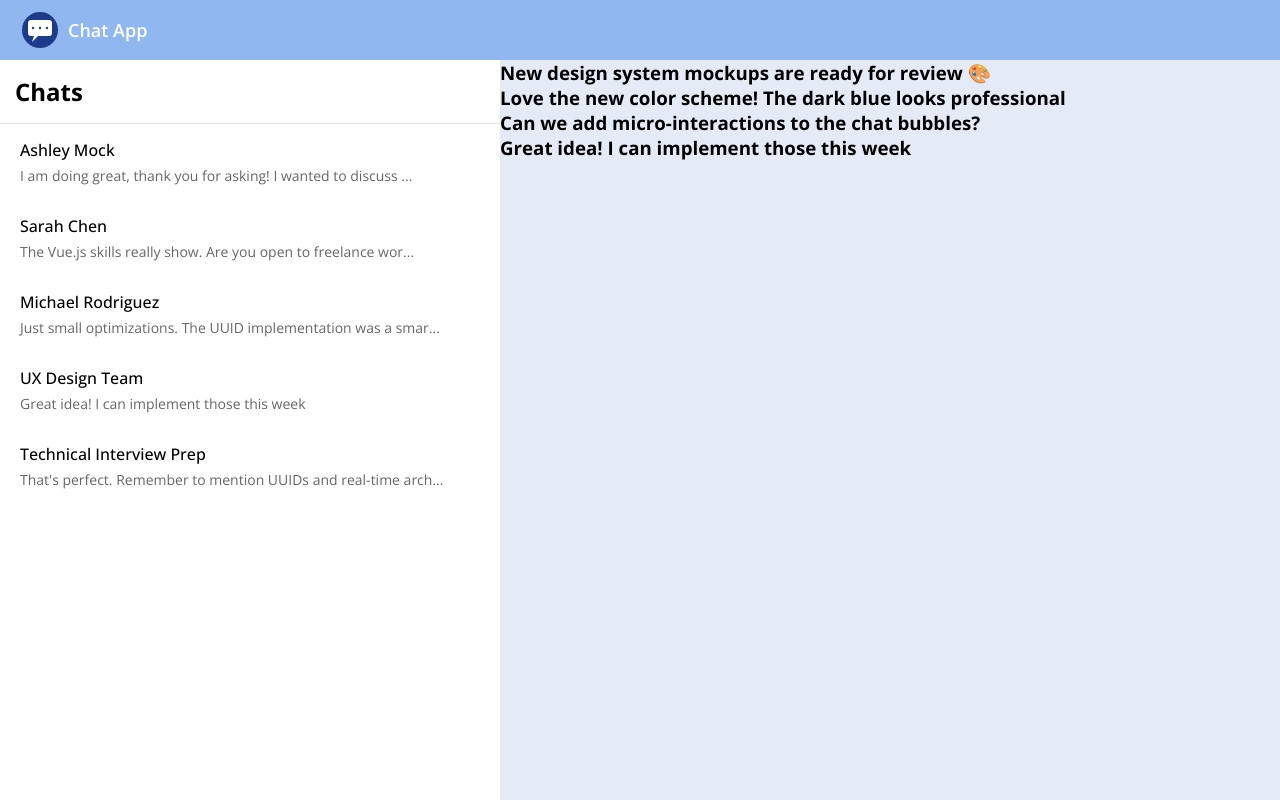
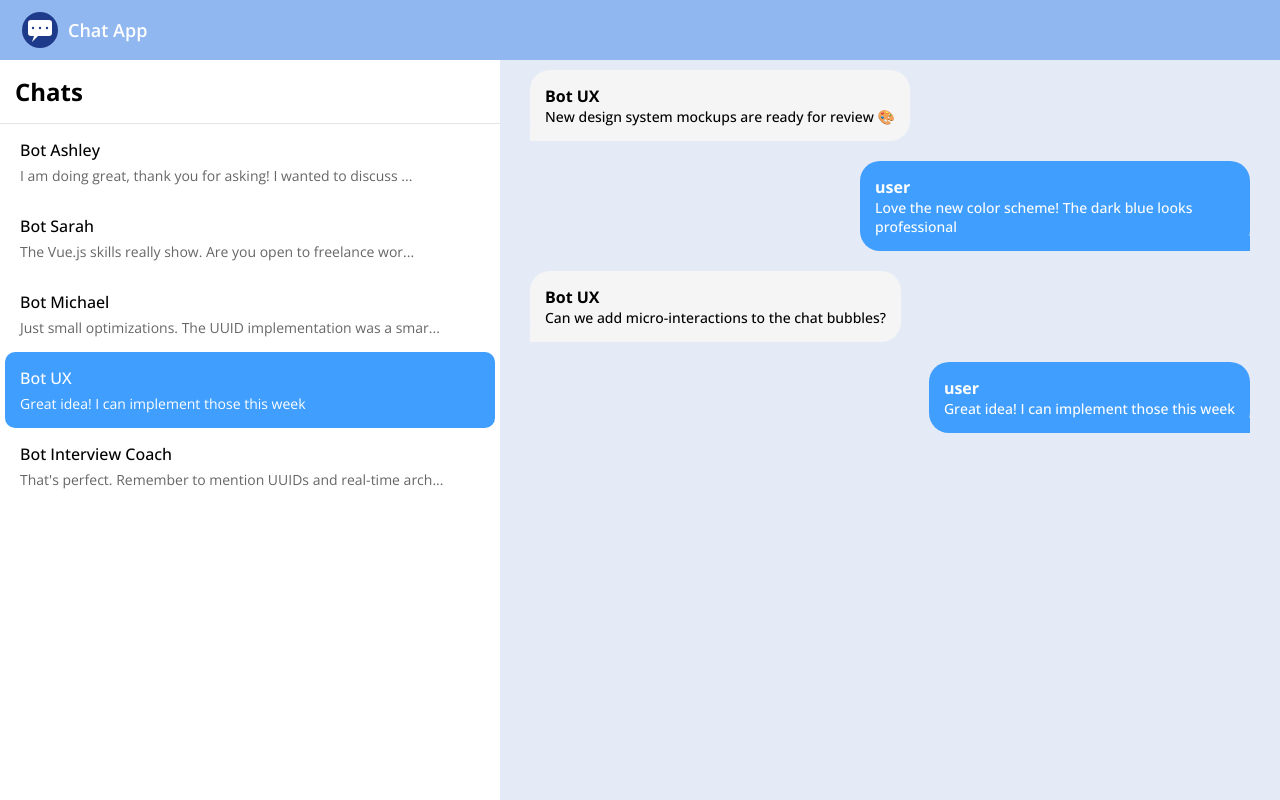
Before and after one commit to ruslanskrims/chat-app, a Vue app: page /chat/071fa3f7-ed00-441e-8c2b-381a3729d62d in a window 1280 px wide. Built offline with nearby package versions, Linux system fonts and the light colour scheme.

Commit message:
feature: added MessageList, MessageItem, message display for each chat + added navigation between chats

```diff
--- a/src/features/chat/components/ChatItem.vue
+++ b/src/features/chat/components/ChatItem.vue
@@ -1,5 +1,5 @@
 <script lang="ts" setup>
-import type { Chat } from '../stores/chatStore'
+import type { Chat } from '@/types/chat'
 import { getLastMessage } from '../utils/chatUtils'
 
 defineProps<{ chat: Chat }>()
@@ -7,7 +7,11 @@ defineProps<{ chat: Chat }>()
 
 <template>
   <RouterLink :to="`/chat/${chat.id}`">
-    <div class="sidebar__chat-item" :key="chat.id">
+    <div
+      class="sidebar__chat-item"
+      :key="chat.id"
+      :class="{ 'sidebar__chat-item--active': $route.params.chatId === chat.id }"
+    >
       <div class="sidebar__chat-item__content">
         <h3 class="sidebar__chat-item__name">{{ chat.title }}</h3>
         <p class="sidebar__chat-item__last-message">
@@ -45,6 +49,16 @@ a {
       font-size: 14px;
       color: #666;
     }
+    &--active {
+      background-color: #409eff;
+      color: #fff;
+      .sidebar__chat-item__last-message {
+        color: #fff;
+      }
+      &:hover {
+        background-color: #409eff;
+      }
+    }
   }
 }
 </style>
--- a/src/features/chat/components/ChatList.vue
+++ b/src/features/chat/components/ChatList.vue
@@ -1,6 +1,6 @@
 <script lang="ts" setup>
+import type { Chat } from '@/types/chat'
 import ChatItem from './ChatItem.vue'
-import type { Chat } from '../stores/chatStore'
 
 defineProps<{ chats: Chat[] }>()
 </script>
--- a/src/features/chat/components/ChatWindow.vue
+++ b/src/features/chat/components/ChatWindow.vue
@@ -2,6 +2,7 @@
 import { useChatStore } from '@/features/chat/stores/chatStore'
 import { computed } from 'vue'
 import { useRoute } from 'vue-router'
+import MessageList from './MessageList.vue'
 
 const route = useRoute()
 const { chats } = useChatStore()
@@ -17,13 +18,7 @@ const messages = computed(() => {
 <template>
   <el-container class="chatwindow__container">
     <div v-if="chatId" class="chatwindow__content">
-      <el-scrollbar class="chatwindow__message-list">
-        <div class="chatwindow__message-item" v-for="message in messages" :key="message.id">
-          <div class="chatwindow__message-item__content">
-            <h3 class="chatwindow__message-item__name">{{ message.text }}</h3>
-          </div>
-        </div>
-      </el-scrollbar>
+      <MessageList :messages="messages" />
     </div>
   </el-container>
 </template>
--- /dev/null
+++ b/src/features/chat/components/MessageItem.vue
@@ -0,0 +1,80 @@
+<script lang="ts" setup>
+import { SenderEnumTypes } from '../enums/chatEnums'
+import type { Message } from '@/types/message'
+
+defineProps<{ message: Message }>()
+</script>
+
+<template>
+  <div
+    class="chatwindow__message-item"
+    :class="{
+      'chatwindow__message-item--user': message.senderType === SenderEnumTypes.User,
+      'chatwindow__message-item--bot': message.senderType === SenderEnumTypes.Bot,
+    }"
+    :key="message.id"
+  >
+    <h3 class="chatwindow__message-item__name">{{ message.sender }}</h3>
+    <div class="chatwindow__message-item__content">
+      <h3 class="chatwindow__message-item__text">{{ message.text }}</h3>
+    </div>
+  </div>
+</template>
+
+<style scoped lang="scss">
+.chatwindow {
+  &__message-item {
+    max-width: 50%;
+    border-radius: 20px;
+    padding: 15px;
+    margin: 10px;
+    background-color: #f5f5f5;
+    box-sizing: border-box;
+    position: relative;
+
+    &__name {
+      font-size: 16px;
+    }
+
+    &--user {
+      margin-left: auto;
+      margin-right: 30px;
+      background-color: #409eff;
+      color: white;
+      z-index: 10;
+      &::after {
+        content: '';
+        position: absolute;
+        width: 20px;
+        height: 15px;
+        bottom: 0;
+        right: 0px;
+        background-color: inherit;
+        z-index: 1;
+      }
+    }
+
+    &--bot {
+      margin-right: auto;
+      margin-left: 30px;
+      background-color: #f5f5f5;
+      position: relative;
+      &::before {
+        content: '';
+        position: absolute;
+        width: 20px;
+        height: 15px;
+        bottom: 0;
+        left: 0px;
+        background-color: inherit;
+      }
+    }
+
+    &__text {
+      margin: 0;
+      font-size: 14px;
+      font-weight: 500;
+    }
+  }
+}
+</style>
--- /dev/null
+++ b/src/features/chat/components/MessageList.vue
@@ -0,0 +1,38 @@
+<script lang="ts" setup>
+import MessageItem from './MessageItem.vue'
+import type { Message } from '@/types/message'
+
+defineProps<{ messages: Message[] }>()
+</script>
+
+<template>
+  <el-scrollbar class="chatwindow__message-list">
+    <MessageItem
+      v-for="message in messages"
+      :key="message.id"
+      :message="message"
+      class="chatwindow__message-item"
+    />
+  </el-scrollbar>
+</template>
+
+<style scoped lang="scss">
+.chatwindow__message-list {
+  width: 100%;
+  height: 100%;
+  display: flex;
+  flex-direction: column;
+}
+
+:deep(.el-scrollbar__wrap) {
+  display: flex;
+  flex-direction: column;
+  width: 100%;
+}
+
+:deep(.el-scrollbar__view) {
+  display: flex;
+  flex-direction: column;
+  width: 100%;
+}
+</style>
--- /dev/null
+++ b/src/features/chat/enums/chatEnums.ts
@@ -0,0 +1,4 @@
+export enum SenderEnumTypes {
+  User = 1,
+  Bot = 2,
+}
--- a/src/features/chat/stores/chatStore.ts
+++ b/src/features/chat/stores/chatStore.ts
@@ -1,145 +1,150 @@
+import type { Chat } from '@/types/chat'
 import { defineStore } from 'pinia'
 import { v4 as uuidv4 } from 'uuid'
-
-export interface Chat {
-  id: string
-  title: string
-  messages: Message[]
-}
-
-export interface Message {
-  id: string
-  text: string
-  sender: string
-  timestamp: Date
-}
+import { SenderEnumTypes } from '../enums/chatEnums'
 
 export const useChatStore = defineStore('chat', {
   state: (): { chats: Chat[] } => ({
     chats: [
       {
         id: uuidv4(),
-        title: 'Ashley Mock',
+        title: 'Bot Ashley',
         messages: [
           {
             id: uuidv4(),
             text: 'Hi there, dear candidate. How are you doing today?',
-            sender: 'Ashley Mock',
+            sender: 'Bot Ashley',
             timestamp: new Date(),
+            senderType: SenderEnumTypes.Bot,
           },
           {
             id: uuidv4(),
             text: 'Good afternoon, Ashley. I am doing well, thank you. How about you?',
-            sender: 'Ashley',
+            sender: 'user',
             timestamp: new Date(),
+            senderType: SenderEnumTypes.User,
           },
           {
             id: uuidv4(),
             text: 'I am doing great, thank you for asking! I wanted to discuss the next steps in the interview process with you.',
-            sender: 'Ashley',
+            sender: 'Bot Ashley',
             timestamp: new Date(),
+            senderType: SenderEnumTypes.Bot,
           },
         ],
       },
       {
         id: uuidv4(),
-        title: 'Sarah Chen',
+        title: 'Bot Sarah',
         messages: [
           {
             id: uuidv4(),
             text: 'Hey! Loved your portfolio website! 🚀',
-            sender: 'Sarah Chen',
+            sender: 'Bot Sarah',
             timestamp: new Date(),
+            senderType: SenderEnumTypes.Bot,
           },
           {
             id: uuidv4(),
             text: 'Thank you so much! I put a lot of work into the animations.',
             sender: 'user',
             timestamp: new Date(),
+            senderType: SenderEnumTypes.User,
           },
           {
             id: uuidv4(),
             text: 'The Vue.js skills really show. Are you open to freelance work?',
-            sender: 'Sarah Chen',
+            sender: 'Bot Sarah',
             timestamp: new Date(),
+            senderType: SenderEnumTypes.Bot,
           },
         ],
       },
       {
         id: uuidv4(),
-        title: 'Michael Rodriguez',
+        title: 'Bot Michael',
         messages: [
           {
             id: uuidv4(),
             text: 'Code review for the chat app is ready! ✅',
-            sender: 'Michael Rodriguez',
+            sender: 'Bot Michael',
             timestamp: new Date(),
+            senderType: SenderEnumTypes.Bot,
           },
           {
             id: uuidv4(),
             text: 'Awesome! Any major issues I should address?',
             sender: 'user',
             timestamp: new Date(),
+            senderType: SenderEnumTypes.User,
           },
           {
             id: uuidv4(),
             text: 'Just small optimizations. The UUID implementation was a smart move!',
-            sender: 'Michael Rodriguez',
+            sender: 'Bot Michael',
             timestamp: new Date(),
+            senderType: SenderEnumTypes.Bot,
           },
         ],
       },
       {
         id: uuidv4(),
-        title: 'UX Design Team',
+        title: 'Bot UX',
         messages: [
           {
             id: uuidv4(),
             text: 'New design system mockups are ready for review 🎨',
-            sender: 'Emma (Designer)',
+            sender: 'Bot UX',
             timestamp: new Date(),
+            senderType: SenderEnumTypes.Bot,
           },
           {
             id: uuidv4(),
             text: 'Love the new color scheme! The dark blue looks professional',
             sender: 'user',
             timestamp: new Date(),
+            senderType: SenderEnumTypes.User,
           },
           {
             id: uuidv4(),
             text: 'Can we add micro-interactions to the chat bubbles?',
-            sender: 'David (PM)',
+            sender: 'Bot UX',
             timestamp: new Date(),
+            senderType: SenderEnumTypes.Bot,
           },
           {
             id: uuidv4(),
             text: 'Great idea! I can implement those this week',
             sender: 'user',
             timestamp: new Date(),
+            senderType: SenderEnumTypes.User,
           },
         ],
       },
       {
         id: uuidv4(),
-        title: 'Technical Interview Prep',
+        title: 'Bot Interview Coach',
         messages: [
           {
             id: uuidv4(),
             text: "Ready for tomorrow's system design interview? 💪",
-            sender: 'Interview Coach',
+            sender: 'Bot Interview Coach',
             timestamp: new Date(),
+            senderType: SenderEnumTypes.Bot,
           },
           {
             id: uuidv4(),
             text: 'A bit nervous but prepared! Been practicing scaling chat apps',
             sender: 'user',
             timestamp: new Date(),
+            senderType: SenderEnumTypes.User,
           },
           {
             id: uuidv4(),
             text: "That's perfect. Remember to mention UUIDs and real-time architecture!",
-            sender: 'Interview Coach',
+            sender: 'Bot Interview Coach',
             timestamp: new Date(),
+            senderType: SenderEnumTypes.Bot,
           },
         ],
       },
--- /dev/null
+++ b/src/types/chat.ts
@@ -0,0 +1,7 @@
+import type { Message } from './message.ts'
+
+export interface Chat {
+  id: string
+  title: string
+  messages: Message[]
+}
--- /dev/null
+++ b/src/types/message.ts
@@ -0,0 +1,9 @@
+import type { SenderEnumTypes } from '@/features/chat/enums/chatEnums'
+
+export interface Message {
+  id: string
+  text: string
+  sender: string
+  senderType: SenderEnumTypes
+  timestamp: Date
+}
```
